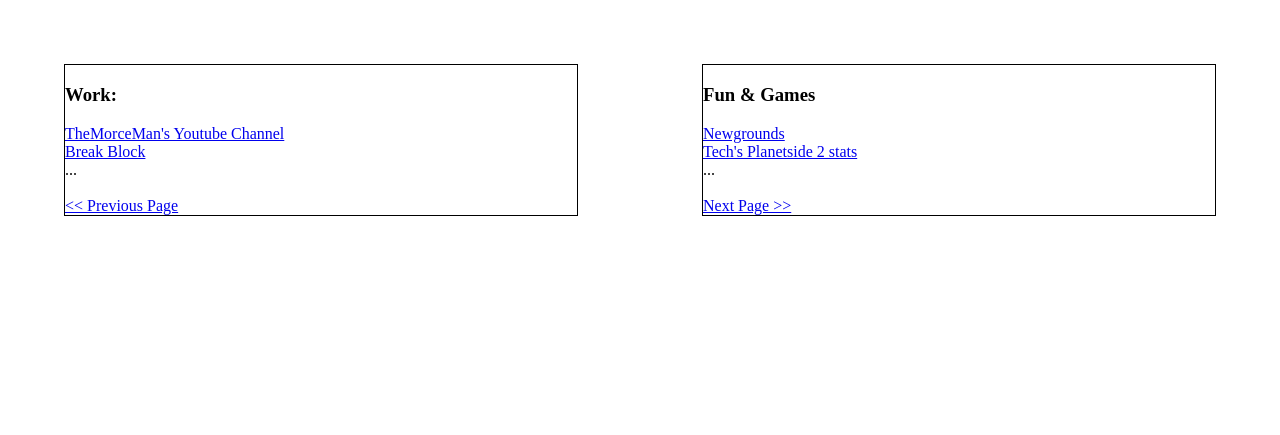
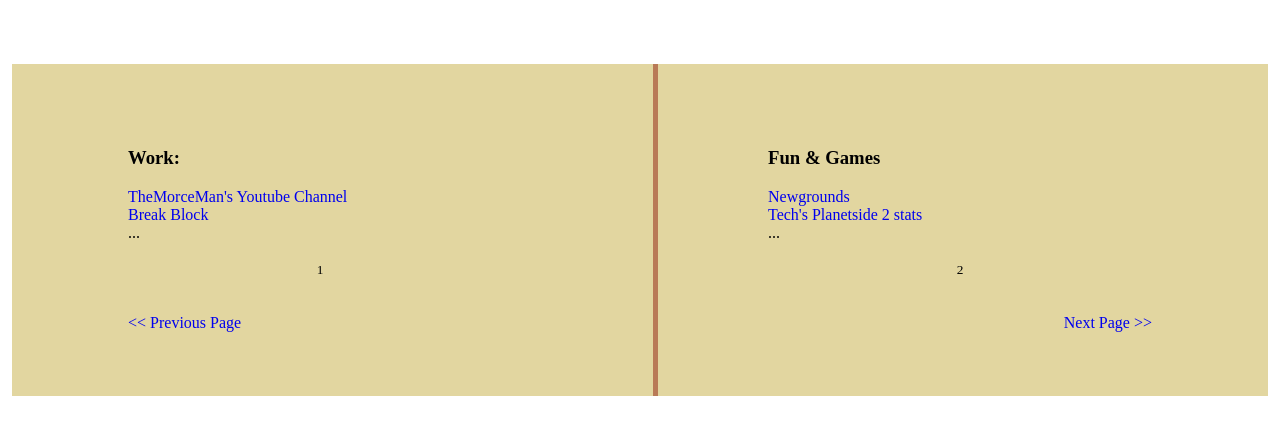
Before and after one commit to TechAdvancer/hello-world, a PHP site: page / in a window 1280 px wide. Shown: the part 75-510 px from the top of the page. Run offline with PHP 8.4, Linux system fonts and the light colour scheme.

Commit message:
More Placeholder Code
Added an ugly book background with links on each page. Should work on
any resolution.

```diff
--- a/index.php
+++ b/index.php
@@ -15,6 +15,9 @@
 <div id="content"> <!-- content container below the header -->
 <!-- random links are random, for now. This is just a placeholder until the real stuff is made. -->
 
+<!-- our book; a separate div from everything else for future code changes -->
+<div id="book">
+
 <!-- div to hold links on the left page -->
 <div class="leftPage">
 <!-- later, use php or javascript to auto-insert these links -->
@@ -22,6 +25,9 @@
 <a href="https://www.youtube.com/channel/UC7Oms5WI9khbAYFynExPNjQ">TheMorceMan's Youtube Channel</a><br>
 <a href="http://www.breakblock.org/">Break Block</a><br> <!-- Update this to https when ssl cert is up -->
 ...<br><br>
+<div style="width: 100%; text-align: center; ">
+<small>1</small>
+</div><br><br>
 <a href="#"><< Previous Page</a><!-- use php or javascript to automate this -->
 </div> <!-- end leftPage -->
 
@@ -32,8 +38,13 @@
 <a href="http://www.newgrounds.com/">Newgrounds</a><br>
 <a href="http://www.planetside-universe.com/character-5428011263311592001.php">Tech's Planetside 2 stats</a><br>
 ...<br><br>
-<a href="#">Next Page >></a><!-- use php or javascript to automate this -->
+<div style="width: 100%; text-align: center; ">
+<small>2</small>
+</div><br><br>
+<a href="#" style="float: right;">Next Page >></a><!-- use php or javascript to automate this -->
 </div> <!-- end rightPage -->
+
+</div> <!-- end book -->
 
 </div> <!-- end content -->
 
--- a/style.css
+++ b/style.css
@@ -1,6 +1,15 @@
 body{
 margin: 0;
 padding: 0;
+}
+
+a{
+text-decoration: none;
+}
+
+a:hover{
+text-decoration: underline;
+letter-spacing: 1px;
 }
 
 /* contains the page title and short description */
@@ -16,18 +25,29 @@ width: 100%;
 margin-top: 5%;
 }
 
+#book{
+width: 100%;
+float: left;
+overflow: hidden;
+background-image: url('./images/book.png');
+background-repeat: no-repeat;
+background-position: center;
+}
+
 /* div to hold links on the left page */
 .leftPage{
 float: left;
 margin-left: 5%;
-width: 40%;
-border: solid 1px black;
+padding: 5%;
+width: 30%;
+background-color: rgb(226,214,160);
 }
 
 /* div to hold links on the right page */
 .rightPage{
 float: right;
 margin-right: 5%;
-width: 40%;
-border: solid 1px black;
+padding: 5%;
+width: 30%;
+background-color: rgb(226,214,160);
 }
```
Also changed, not shown: images/book.png (added).
